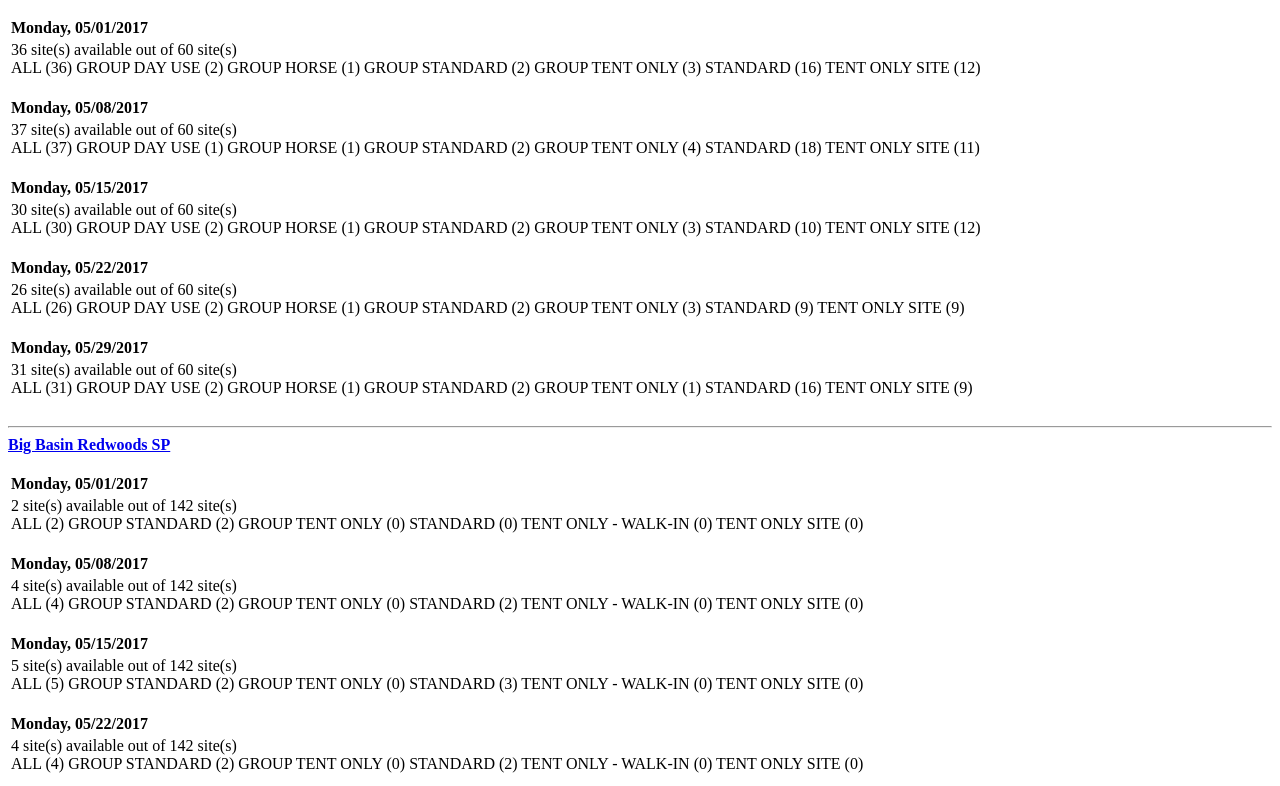
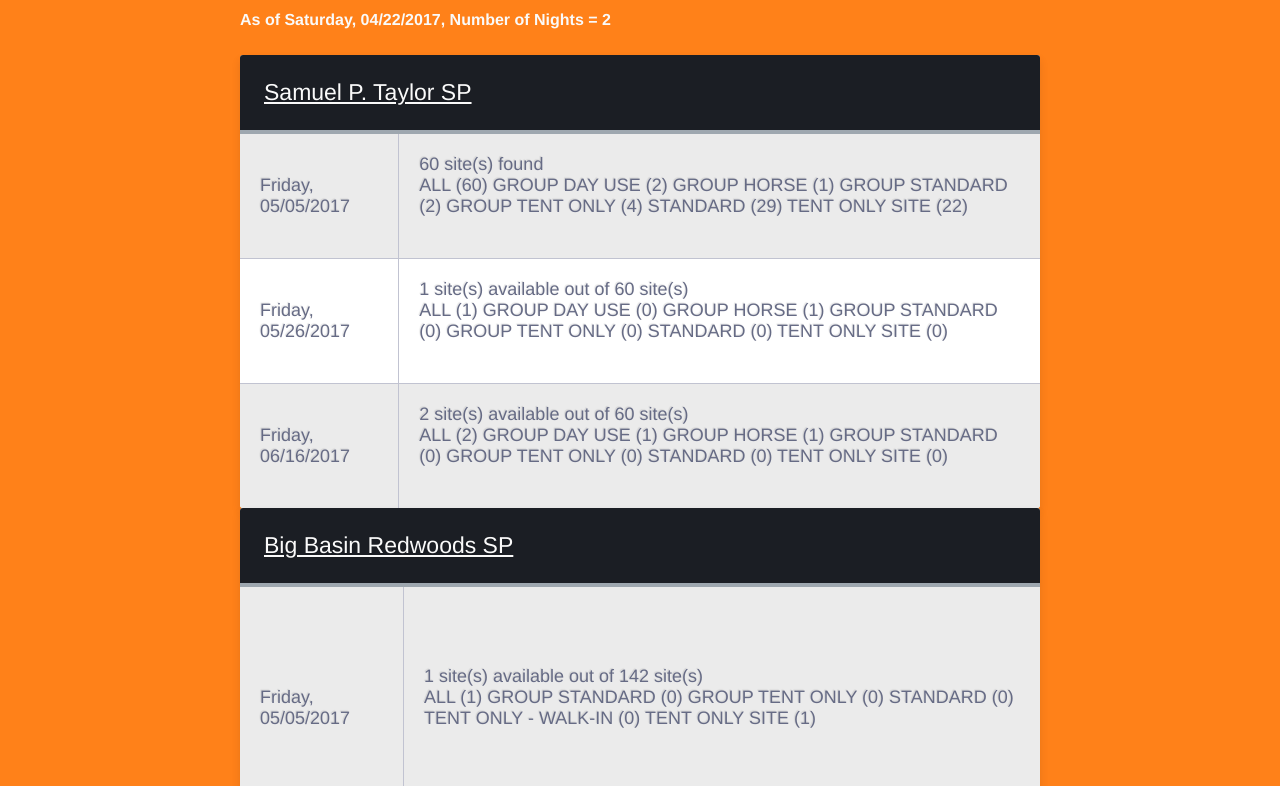
Before and after one commit to sparkleandgrace/sparkleandgrace.github.io, a plain HTML site: page CampFinder/index.html in a window 1280 px wide. Shown: the part 96-882 px from the top of the page. Drawn offline with Linux system fonts and the light colour scheme.

Commit message:
no message

```diff
--- a/CampFinder/index.html
+++ b/CampFinder/index.html
@@ -1,60 +1,174 @@
-<html><head><title>Camp Availability</title></head><body><h1>Camp Availability (as of 2017-04-22 07:41:59 +0000)</h1><hr /><a href='https://www.reserveamerica.com/camping/samuel-p-taylor-sp/r/campgroundDetails.do?contractCode=CA&parkId=120081'><b>Samuel P. Taylor SP</b></a><br /><br />
-<table><tr><td><b>Monday, 05/01/2017</b></td></tr>
-<tr><td>36 site(s) available out of 60 site(s)<br/>
-ALL (36) GROUP DAY USE (2) GROUP HORSE (1) GROUP STANDARD (2) GROUP TENT ONLY (3) STANDARD (16) TENT ONLY SITE (12)<br/>
-<br/>
-</td></tr>
-<tr><td><b>Monday, 05/08/2017</b></td></tr>
-<tr><td>37 site(s) available out of 60 site(s)<br/>
-ALL (37) GROUP DAY USE (1) GROUP HORSE (1) GROUP STANDARD (2) GROUP TENT ONLY (4) STANDARD (18) TENT ONLY SITE (11)<br/>
-<br/>
-</td></tr>
-<tr><td><b>Monday, 05/15/2017</b></td></tr>
-<tr><td>30 site(s) available out of 60 site(s)<br/>
-ALL (30) GROUP DAY USE (2) GROUP HORSE (1) GROUP STANDARD (2) GROUP TENT ONLY (3) STANDARD (10) TENT ONLY SITE (12)<br/>
-<br/>
-</td></tr>
-<tr><td><b>Monday, 05/22/2017</b></td></tr>
-<tr><td>26 site(s) available out of 60 site(s)<br/>
-ALL (26) GROUP DAY USE (2) GROUP HORSE (1) GROUP STANDARD (2) GROUP TENT ONLY (3) STANDARD (9) TENT ONLY SITE (9)<br/>
-<br/>
-</td></tr>
-<tr><td><b>Monday, 05/29/2017</b></td></tr>
-<tr><td>31 site(s) available out of 60 site(s)<br/>
-ALL (31) GROUP DAY USE (2) GROUP HORSE (1) GROUP STANDARD (2) GROUP TENT ONLY (1) STANDARD (16) TENT ONLY SITE (9)<br/>
-<br/>
-</td></tr>
-</table>
-<hr /><a href='https://www.reserveamerica.com/camping/big-basin-redwoods-sp/r/campgroundDetails.do?contractCode=CA&parkId=120009'><b>Big Basin Redwoods SP</b></a><br /><br />
-<table><tr><td><b>Monday, 05/01/2017</b></td></tr>
-<tr><td>2 site(s) available out of 142 site(s)<br/>
-ALL (2) GROUP STANDARD (2) GROUP TENT ONLY (0) STANDARD (0) TENT ONLY - WALK-IN (0) TENT ONLY SITE (0)<br/>
-<br/>
-</td></tr>
-<tr><td><b>Monday, 05/08/2017</b></td></tr>
-<tr><td>4 site(s) available out of 142 site(s)<br/>
-ALL (4) GROUP STANDARD (2) GROUP TENT ONLY (0) STANDARD (2) TENT ONLY - WALK-IN (0) TENT ONLY SITE (0)<br/>
-<br/>
-</td></tr>
-<tr><td><b>Monday, 05/15/2017</b></td></tr>
-<tr><td>5 site(s) available out of 142 site(s)<br/>
-ALL (5) GROUP STANDARD (2) GROUP TENT ONLY (0) STANDARD (3) TENT ONLY - WALK-IN (0) TENT ONLY SITE (0)<br/>
-<br/>
-</td></tr>
-<tr><td><b>Monday, 05/22/2017</b></td></tr>
-<tr><td>4 site(s) available out of 142 site(s)<br/>
-ALL (4) GROUP STANDARD (2) GROUP TENT ONLY (0) STANDARD (2) TENT ONLY - WALK-IN (0) TENT ONLY SITE (0)<br/>
-<br/>
-</td></tr>
-<tr><td><b>Monday, 05/29/2017</b></td></tr>
-<tr><td>107 site(s) available out of 142 site(s)<br/>
-ALL (107) GROUP STANDARD (2) GROUP TENT ONLY (1) STANDARD (21) TENT ONLY - WALK-IN (31) TENT ONLY SITE (52)<br/>
-<br/>
-</td></tr>
-<tr><td><b>Monday, 05/29/2017</b></td></tr>
-<tr><td>90 site(s) available out of 142 site(s)<br/>
-ALL (90) GROUP STANDARD (0) GROUP TENT ONLY (0) STANDARD (22) TENT ONLY - WALK-IN (25) TENT ONLY SITE (43)<br/>
-<br/>
-</td></tr>
-</table>
-</body></html>
+<html lang="en">
+    <head>
+        <meta charset="utf-8" />
+        <title>Camp Finder</title>
+        <meta name="viewport" content="initial-scale=1.0; maximum-scale=1.0; width=device-width;" />
+        <style type="text/css">
+            body {
+                background-color: #FF8119;
+                font-family: helvetica, arial, sans-serif;
+                font-size: 16px;
+                font-weight: 400;
+                color:#fafafa;
+                text-rendering: optimizeLegibility;
+            }
+
+        a {
+            color:#fafafa;
+        }
+
+        div.table-title {
+            display: block;
+            margin: auto;
+            max-width: 800px;
+            padding:5px;
+            width: 100%;
+        }
+
+        .table-title h3 {
+            color: #fafafa;
+            font-size: 30px;
+            font-weight: 400;
+            font-style:normal;
+            font-family: helvetica, arial, sans-serif;
+            text-shadow: -1px -1px 1px rgba(0, 0, 0, 0.1);
+            text-transform:uppercase;
+        }
+
+
+        /*** Table Styles **/
+
+        .table-fill {
+            background: white;
+            border-radius:3px;
+            border-collapse: collapse;
+            height: 320px;
+            margin: auto;
+            max-width: 800px;
+            padding:5px;
+            width: 100%;
+            box-shadow: 0 5px 10px rgba(0, 0, 0, 0.1);
+            animation: float 5s infinite;
+        }
+
+        th {
+            color:#D5DDE5;;
+            background:#1b1e24;
+            border-bottom:4px solid #9ea7af;
+            border-right: 1px solid #343a45;
+            font-size:23px;
+            font-weight: 100;
+            padding:24px;
+            text-align:left;
+            text-shadow: 0 1px 1px rgba(0, 0, 0, 0.1);
+            vertical-align:middle;
+        }
+
+        th:first-child {
+            border-top-left-radius:3px;
+        }
+
+        th:last-child {
+            border-top-right-radius:3px;
+            border-right:none;
+        }
+
+        tr {
+            border-top: 1px solid #C1C3D1;
+            border-bottom-: 1px solid #C1C3D1;
+            color:#666B85;
+            font-size:16px;
+            font-weight:normal;
+            text-shadow: 0 1px 1px rgba(256, 256, 256, 0.1);
+        }
+
+        tr:hover td {
+            background:#4E5066;
+            color:#FFFFFF;
+            border-top: 1px solid #22262e;
+            border-bottom: 1px solid #22262e;
+        }
+
+        tr:first-child {
+            border-top:none;
+        }
+
+        tr:last-child {
+            border-bottom:none;
+        }
+
+        tr:nth-child(odd) td {
+            background:#EBEBEB;
+        }
+
+        tr:nth-child(odd):hover td {
+            background:#4E5066;
+        }
+
+        tr:last-child td:first-child {
+            border-bottom-left-radius:3px;
+        }
+
+        tr:last-child td:last-child {
+            border-bottom-right-radius:3px;
+        }
+
+        td {
+            background:#FFFFFF;
+            padding:20px;
+            text-align:left;
+            vertical-align:middle;
+            font-weight:300;
+            font-size:18px;
+            text-shadow: -1px -1px 1px rgba(0, 0, 0, 0.1);
+            border-right: 1px solid #C1C3D1;
+        }
+
+        td:last-child {
+            border-right: 0px;
+        }
+
+        th.text-left {
+            text-align: left;
+        }
+
+        th.text-center {
+            text-align: center;
+        }
+
+        th.text-right {
+            text-align: right;
+        }
+
+        td.text-left {
+            text-align: left;
+        }
+
+        td.text-center {
+            text-align: center;
+        }
+
+        td.text-right {
+            text-align: right;
+        }
+        </style>
+    </head>
+
+    <body>
+        <div class="table-title">
+            <h3>Camp Finder</h3>
+            <h4>
+                As of Saturday, 04/22/2017, Number of Nights = 2
+            </h4>
+        </div>
+        <table class='table-fill'><thead><tr><th class='text-left' colspan='2'><a href='https://www.reserveamerica.com/camping/samuel-p-taylor-sp/r/campgroundDetails.do?contractCode=CA&parkId=120081' target='_blank'>Samuel P. Taylor SP</a></th></tr></thead><tbody class='table-hover'>
+<tr><td class='text-left'>Friday, 05/05/2017</td><td class='text-left'>60 site(s) found<br />ALL (60) GROUP DAY USE (2) GROUP HORSE (1) GROUP STANDARD (2) GROUP TENT ONLY (4) STANDARD (29) TENT ONLY SITE (22)<br /><br /></td></tr>
+<tr><td class='text-left'>Friday, 05/26/2017</td><td class='text-left'>1 site(s) available out of 60 site(s)<br />ALL (1) GROUP DAY USE (0) GROUP HORSE (1) GROUP STANDARD (0) GROUP TENT ONLY (0) STANDARD (0) TENT ONLY SITE (0)<br /><br /></td></tr>
+<tr><td class='text-left'>Friday, 06/16/2017</td><td class='text-left'>2 site(s) available out of 60 site(s)<br />ALL (2) GROUP DAY USE (1) GROUP HORSE (1) GROUP STANDARD (0) GROUP TENT ONLY (0) STANDARD (0) TENT ONLY SITE (0)<br /><br /></td></tr>
+</tbody></table>
+<table class='table-fill'><thead><tr><th class='text-left' colspan='2'><a href='https://www.reserveamerica.com/camping/big-basin-redwoods-sp/r/campgroundDetails.do?contractCode=CA&parkId=120009' target='_blank'>Big Basin Redwoods SP</a></th></tr></thead><tbody class='table-hover'>
+<tr><td class='text-left'>Friday, 05/05/2017</td><td class='text-left'>1 site(s) available out of 142 site(s)<br />ALL (1) GROUP STANDARD (0) GROUP TENT ONLY (0) STANDARD (0) TENT ONLY - WALK-IN (0) TENT ONLY SITE (1)<br /><br /></td></tr>
+</tbody></table>
+
+    </body>
+</html>
```
